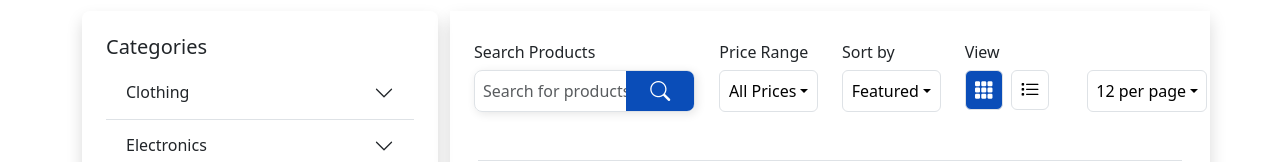
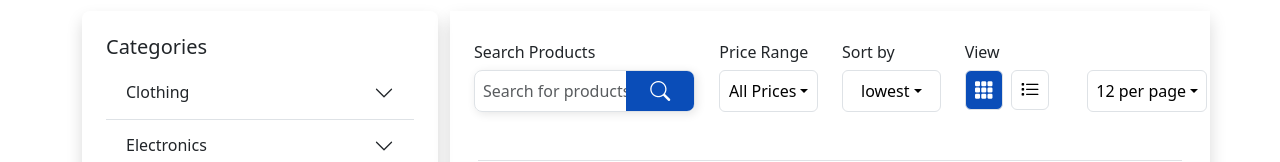
Before and after one commit to manjeetkumar2002/eStore-react, a React (Vite) app: page /category in a window 1280 px wide. Shown: the part 255-417 px from the top of the page. Built offline with nearby package versions, Linux system fonts and the light colour scheme; data requests are answered from the project's data file.

Commit message:
product sorting feature added

```diff
--- a/src/Reducer/filterReducer.jsx
+++ b/src/Reducer/filterReducer.jsx
@@ -19,6 +19,40 @@ const filterReducer = (state,action)=>{
                 grid_view:false
             }
         }
+        case "SET_SORT_VALUE":{
+            return {
+                ...state,
+                sorting_value:action.payload
+            }
+        }
+        case "GET_SORT_PRODUCTS":{
+            console.log("Inside GET_SORT_PRODUCTS ");
+
+            let newSortProducts;
+            const {filter_products,sorting_value} = state
+            let tempSortProducts = [...filter_products]
+
+            const sortProducts = (a,b) =>{
+                if(sorting_value == "lowest"){
+                    return a.price - b.price
+                }
+                if(sorting_value == "highest"){
+                    return b.price - a.price
+                }
+                if(sorting_value == "a-z"){
+                    return a.name.localeCompare(b.name)
+                }
+                if(sorting_value == "z-a"){
+                    return b.name.localeCompare(a.name)
+                }
+            }
+
+            newSortProducts = tempSortProducts.sort(sortProducts)
+            return {
+                ...state,
+                filter_products:newSortProducts
+            }
+        }
         default :
             return state
     }
--- a/src/components/Sort.jsx
+++ b/src/components/Sort.jsx
@@ -2,7 +2,7 @@ import React from 'react'
 import { useFilterContext } from '../context/filterContext'
 
 const Sort = () => {
-    const {setGridView,setListView,grid_view} = useFilterContext()
+    const {setGridView,setListView,grid_view,sorting, sorting_value} = useFilterContext()
   return (
     <div className='row mt-4 mx-auto '>
         {/* col1 */}
@@ -32,17 +32,20 @@ const Sort = () => {
          {/* col3 */}
         <div className='col-xl-2 col-sm-6'>
             <h6 className='mt-2'>Sort by</h6>
-            <div className="dropdown">
+            <form action="#">
+                <div className="dropdown">
                 <button  style={{width:"100%"}} className="p-2 border bg-white rounded-2 dropdown-toggle" type="button" id="dropdownMenuButton" data-toggle="dropdown" aria-haspopup="true" aria-expanded="false">
-                    Featured
+                    {sorting_value}
                 </button>
-                <div className="dropdown-menu" aria-labelledby="dropdownMenuButton">
-                    <a className="dropdown-item" href="#">Price: Low to High</a>
-                    <a className="dropdown-item" href="#">Price: High to Low</a>
-                    <a className="dropdown-item" href="#">a-z</a>
-                    <a className="dropdown-item" href="#">z-a</a>
+                <div onClick={sorting} className="dropdown-menu py-0" aria-labelledby="dropdownMenuButton">
+                    <option value={"lowest"} className="dropdown-item" href="#">Price: (lowest)</option>
+                    <option value={"highest"} className="dropdown-item" href="#">Price: (highest)</option>
+                    <option value={"a-z"} className="dropdown-item" href="#">Price: (a-z)</option>
+                    <option  value={"z-a"}className="dropdown-item" href="#">Price: (z-a)</option>
                 </div>
             </div>
+            </form>
+
         </div>
         {/* col4 */}
         <div className='col-xl-2 col-sm-2 col'>
--- a/src/context/filterContext.jsx
+++ b/src/context/filterContext.jsx
@@ -6,7 +6,8 @@ const filterContext = createContext()
 const initialState = {
     all_products:[],
     filter_products:[],
-    grid_view:true
+    grid_view:true,
+    sorting_value:"lowest"
 }
 const FilterProvider = ({children}) =>{
     const {products} = useProductContext()
@@ -20,11 +21,19 @@ const FilterProvider = ({children}) =>{
         return dispatch({type:"SET_LIST_VIEW"})
     }
 
+    const sorting = (e)=>{
+        const userValue = e.target.value
+        dispatch({type:"SET_SORT_VALUE",payload:userValue})
+    }
+
+    useEffect(()=>{
+        dispatch({type:"GET_SORT_PRODUCTS"})
+    },[state.sorting_value])
 
     useEffect(()=>{
         dispatch({type:"LOAD_FILTER_PRODUCTS",payload:products.slice(0,4)})
     },[products])
-    return <filterContext.Provider value={{...state,setGridView,setListView}}>{children}</filterContext.Provider>
+    return <filterContext.Provider value={{...state,setGridView,setListView,sorting}}>{children}</filterContext.Provider>
 }
 
 const useFilterContext = ()=>{
```
